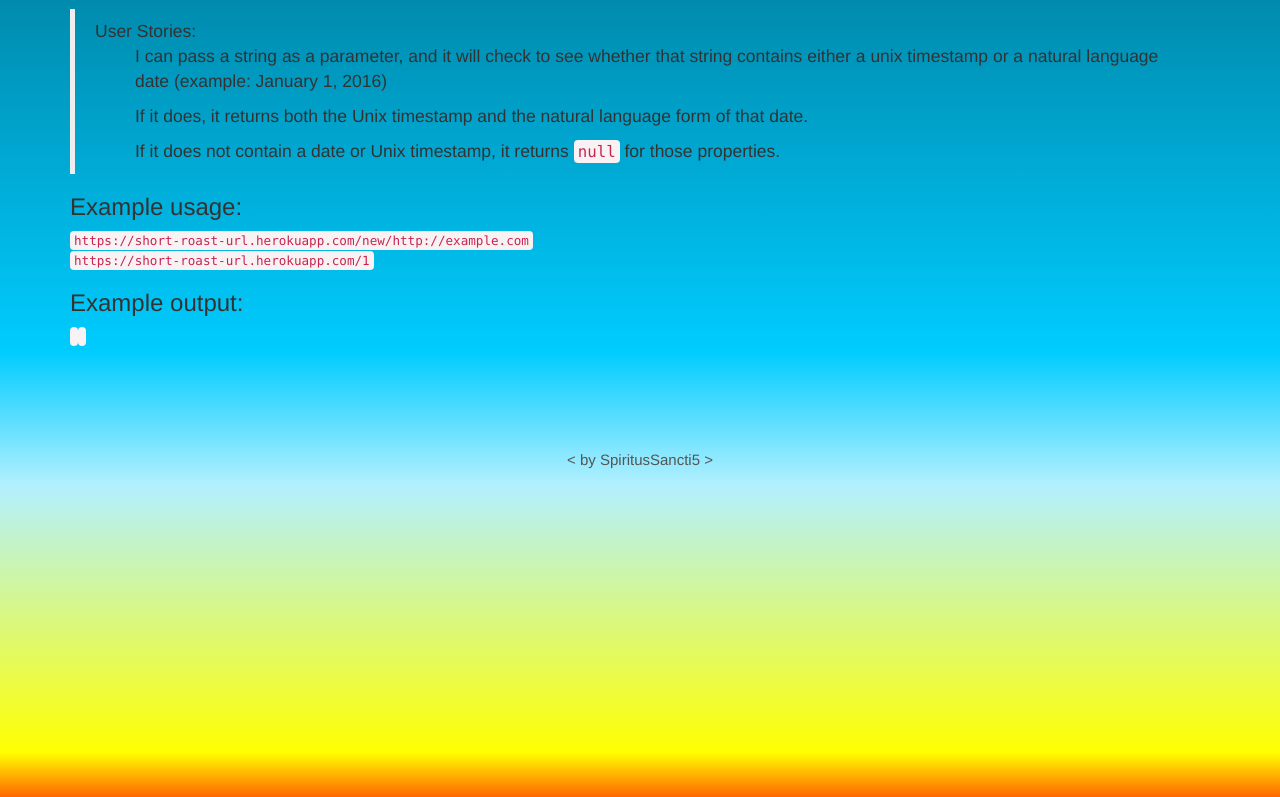
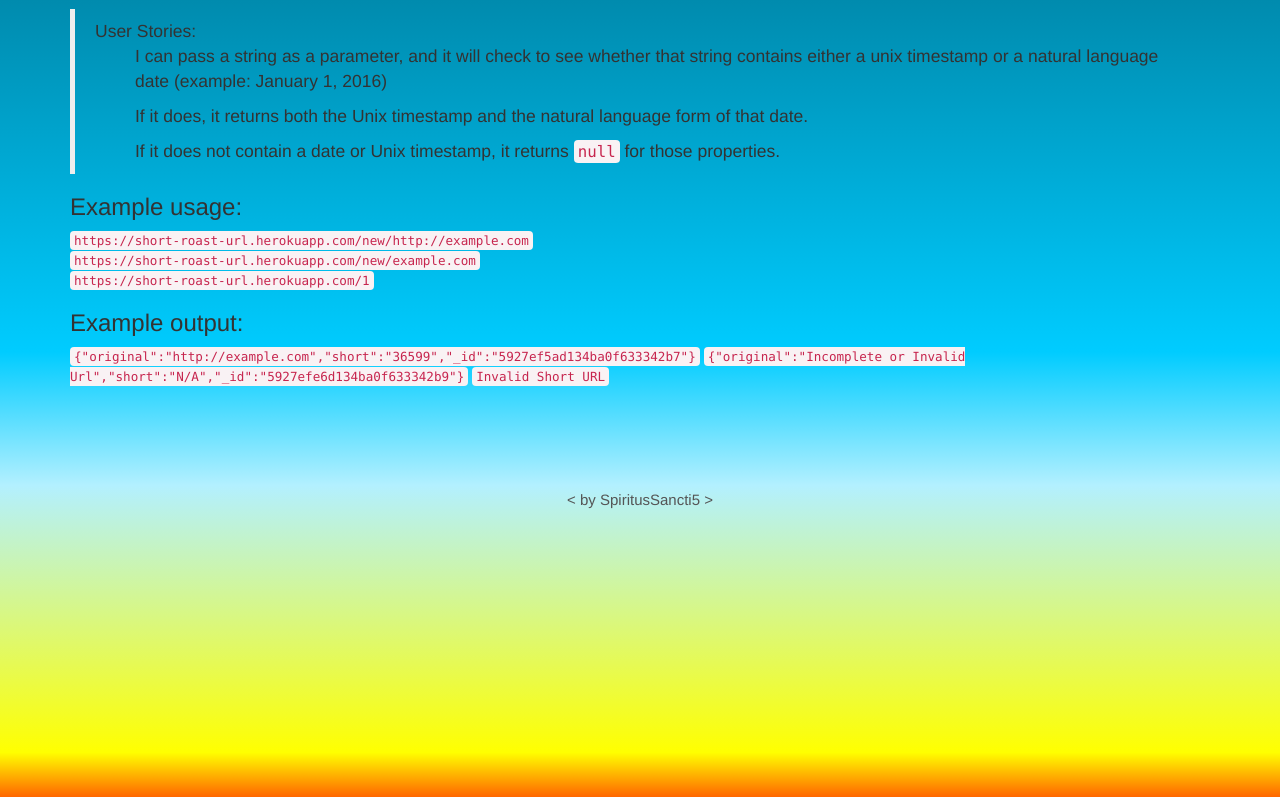
Before and after one commit to SpiritusSancti5/urlshort, a website: page page/index.html in a window 1280 px wide. Shown: the part 93-890 px from the top of the page. Drawn offline with nearby package versions, Linux system fonts and the light colour scheme.

Commit message:
html fix

```diff
--- a/page/index.html
+++ b/page/index.html
@@ -20,10 +20,12 @@
     </blockquote>
     <h3>Example usage:</h3>
     <code>https://short-roast-url.herokuapp.com/new/http://example.com</code><br>
+    <code>https://short-roast-url.herokuapp.com/new/example.com</code><br>
     <code>https://short-roast-url.herokuapp.com/1</code>
     <h3>Example output:</h3>
-    <code></code>
-    <code></code>
+    <code>{"original":"http://example.com","short":"36599","_id":"5927ef5ad134ba0f633342b7"}</code>
+    <code>{"original":"Incomplete or Invalid Url","short":"N/A","_id":"5927efe6d134ba0f633342b9"}</code>
+    <code>Invalid Short URL</code>
 </div>
 <div id="CC">< by SpiritusSancti5 ></div>
 </body>
```
